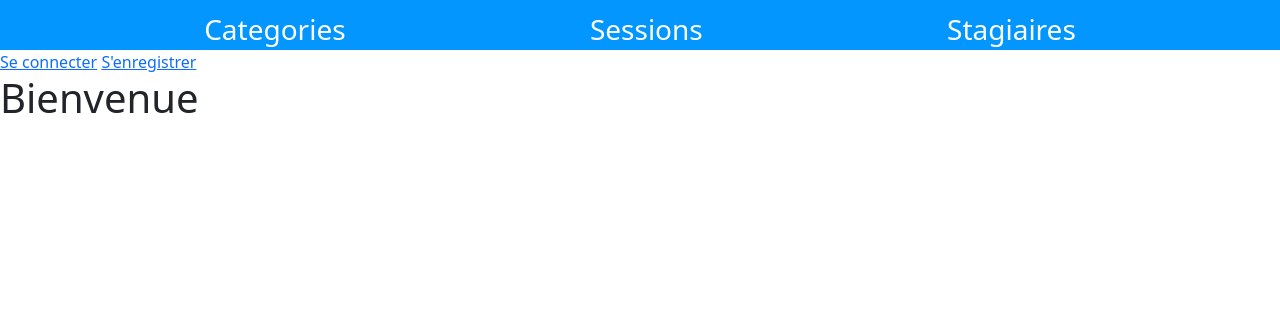
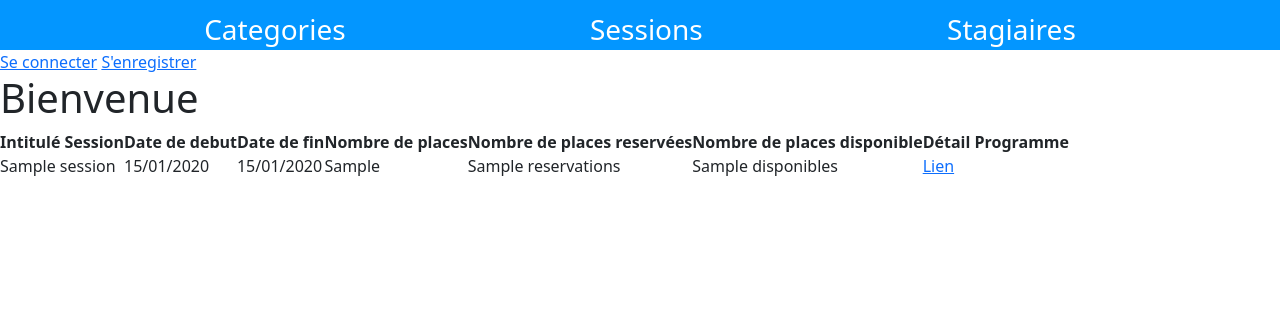
Before and after one commit to Lunamorgendorffer/SfSession, a Symfony app: template templates/home/index.html.twig in a window 1280 px wide. Shown: the top 318 px of the page. Run offline with Twig, Linux system fonts and the light colour scheme; the template is opened without the code that fills it: most values are stand-ins (such as "Sample title", 1, 10 or a date in 2020); some libraries are stand-ins or nearby versions.

Commit message:
calcule fonct place

```diff
--- a/templates/home/index.html.twig
+++ b/templates/home/index.html.twig
@@ -3,6 +3,35 @@
 {% block title %}Hello HomeController!{% endblock %}
 
 {% block body %}
-<h1>Bienvenue {{app.user.pseudo}} </h1>
+
+<h1>Bienvenue {{app.user.pseudo}}</h1>
+
+<table>
+    <thead>
+        <thead>
+            <tr>
+            <th>Intitulé Session</th>
+            <th>Date de debut</th>
+            <th>Date de fin</th>
+            <th>Nombre de places</th>
+            <th>Nombre de places reservées</th>
+            <th>Nombre de places disponible</th>
+            <th>Détail Programme</th>
+        </tr>
+    </thead>
+    <tbody>
+        {% for session in sessions %}
+        <tr>
+            <td>{{session}}</td>
+            <td>{{session.dateDebut| date ('d/m/Y')}}</td>
+            <td>{{session.dateFin| date ('d/m/Y')}}</td>
+            <td>{{session.nbPlaces}}</td>
+            <td>{{session.reservations}}</td>
+            <td>{{session.disponibles}}</td>
+            <td><a href="#">Lien</a></td>
+        </tr>
+        {% endfor %}
+    </tbody>
+</table>
 
 {% endblock %}
```
Also changed, not shown: src/Controller/HomeController.php (+8 -3 lines), src/Entity/Session.php (+24 -1 lines).
